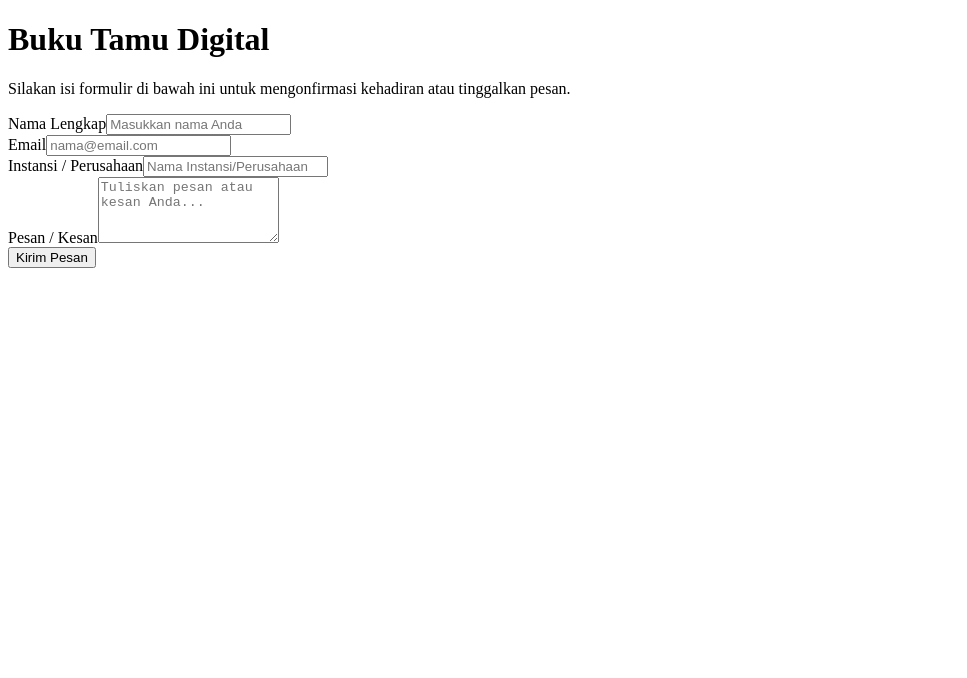
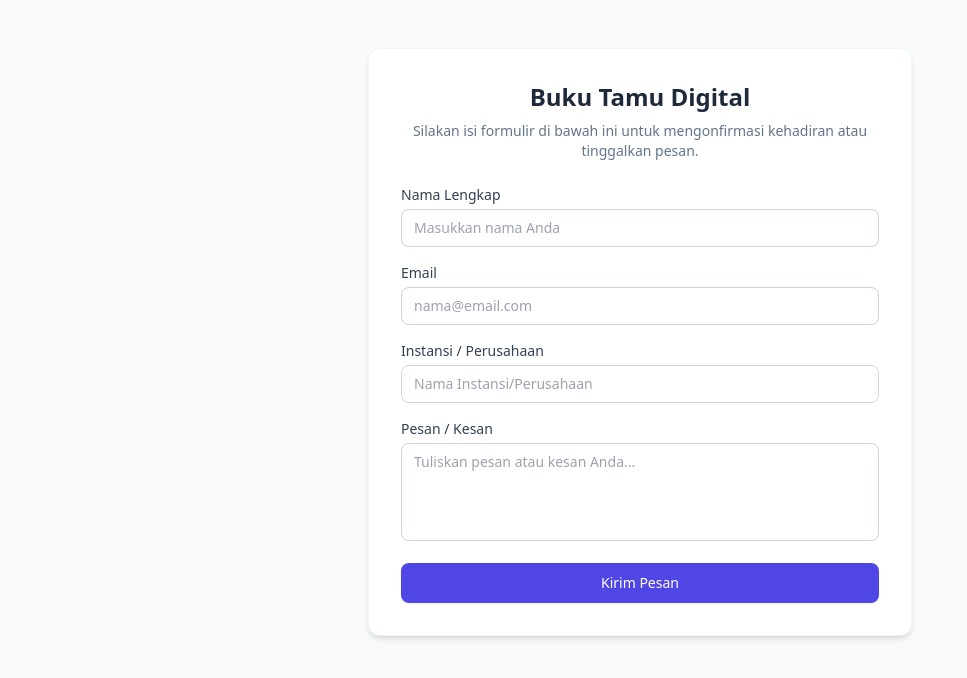
Before and after one commit to LabQi112/guestbook-app, a Next.js app: page / in a window 1280 px wide. Shown: the top 678 px of the page, without its empty margins (0-967 px from the left). Built offline with nearby package versions, Linux system fonts and the light colour scheme; no server answers.

Commit message:
Fix Tailwind css v3 configuration

```diff
--- a/app/globals.css
+++ b/app/globals.css
@@ -0,0 +1,3 @@
+@tailwind base;
+@tailwind components;
+@tailwind utilities;
--- /dev/null
+++ b/postcss.config.js
@@ -0,0 +1,6 @@
+module.exports = {
+  plugins: {
+    tailwindcss: {},
+    autoprefixer: {},
+  },
+}
--- /dev/null
+++ b/tailwind.config.js
@@ -0,0 +1,11 @@
+/** @type {import('tailwindcss').Config} */
+module.exports = {
+  content: [
+    "./app/**/*.{js,ts,jsx,tsx,mdx}",
+    "./components/**/*.{js,ts,jsx,tsx,mdx}",
+  ],
+  theme: {
+    extend: {},
+  },
+  plugins: [],
+}
```
Also changed, not shown: package.json (+7 -0 lines), 1 other file (tests, documents, lock files or other folders).
